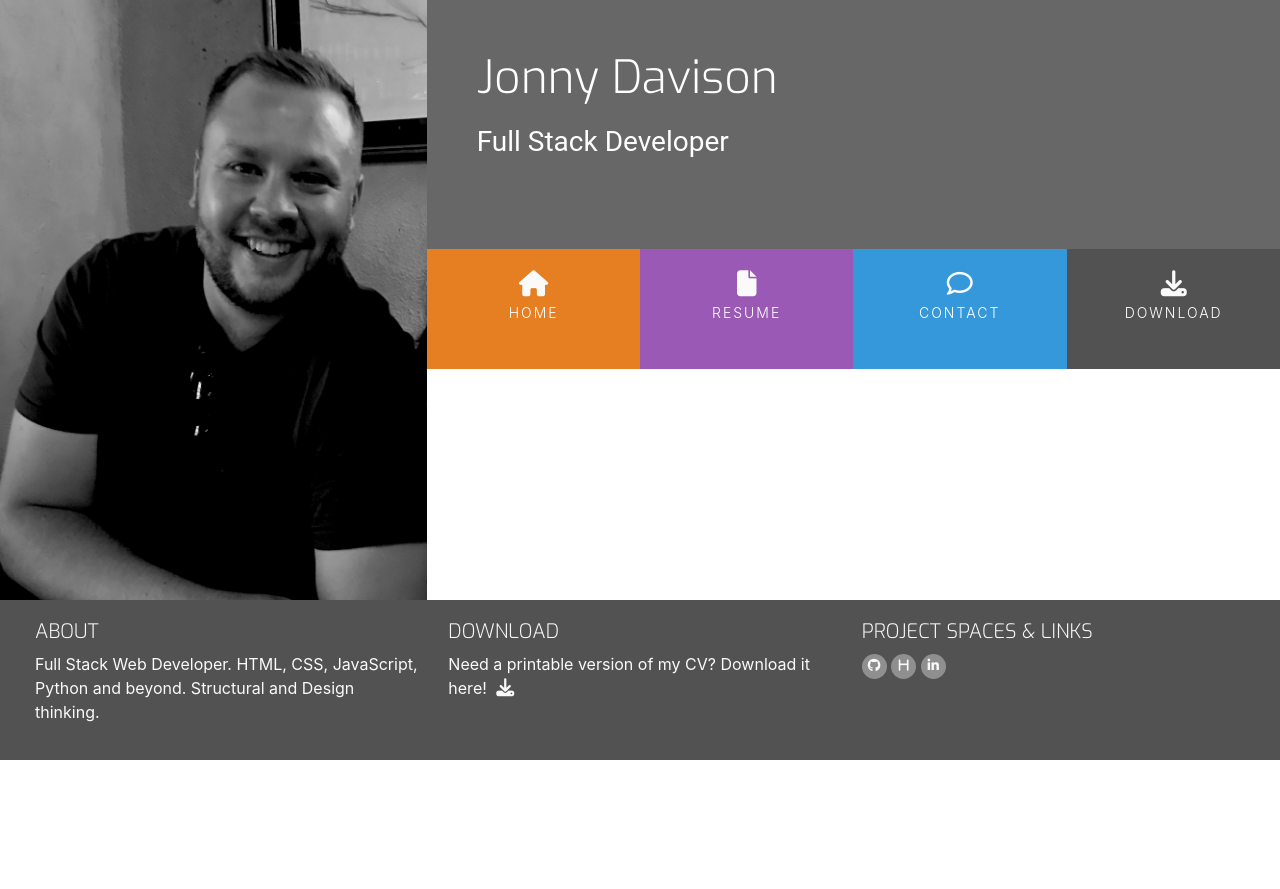
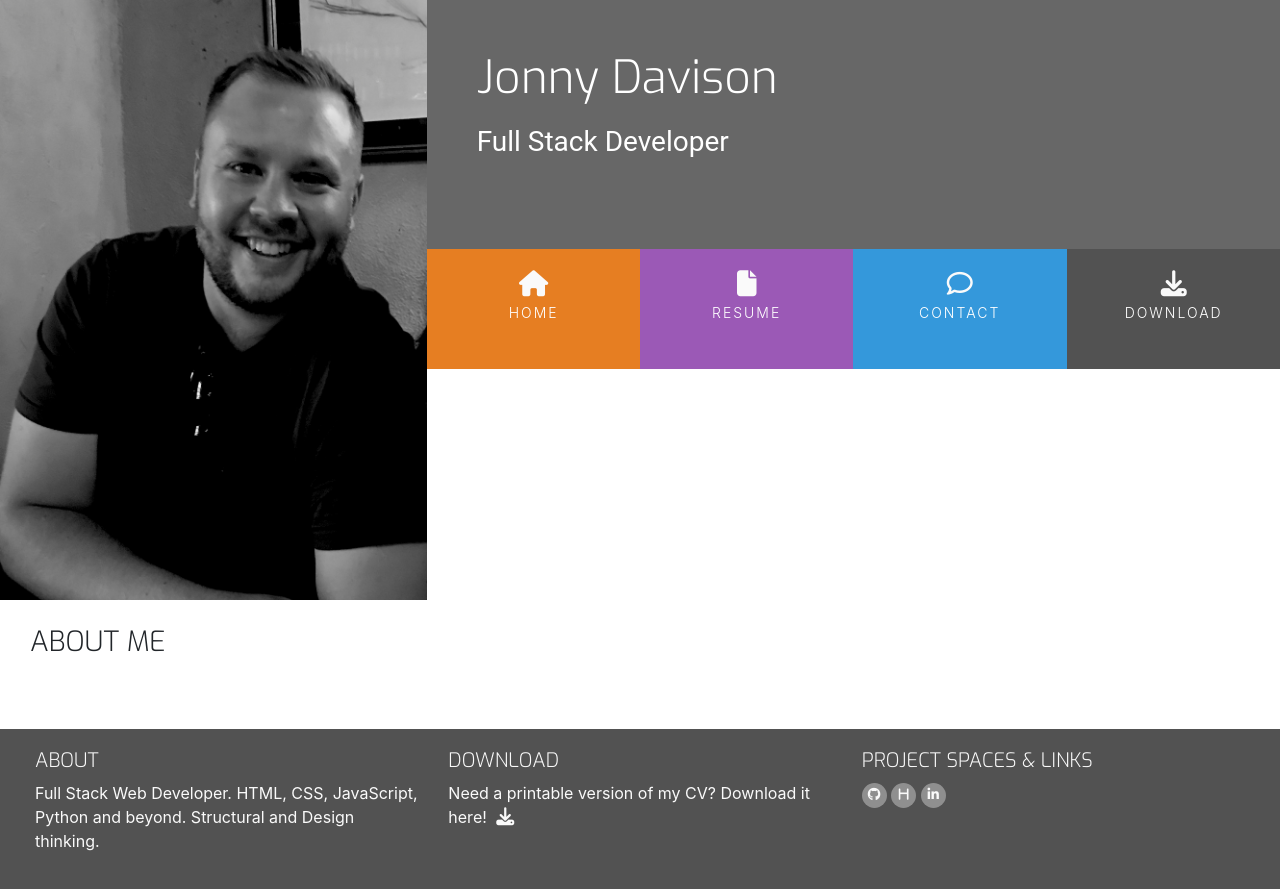
Before and after one commit to JonnyDavison/resume, a plain HTML site: page index.html in a window 1280 px wide. Before the commit the page ends 800 px from the top, so only its background shows below. Drawn offline with nearby package versions, Linux system fonts and the light colour scheme; a web font is replaced by a local one.

Commit message:
Add styleing to about me section

```diff
--- a/assets/css/style.css
+++ b/assets/css/style.css
@@ -5,6 +5,10 @@
 
 .bg-color-name-title {
     background-color: #676767;
+}
+
+.bg-color-three-reasons {
+    background-color: #ffffff;
 }
 
 .ui-menu-color-home {
@@ -44,6 +48,23 @@ h4 {
 
 .inline-block {
     display: inline-block;
+}
+
+.row-table {
+    display: table;
+}
+
+.section-column {
+    display: table-cell;
+    padding: 0 30px 30px;
+    float: none;
+}
+
+.section-heading {
+    font-family: "Exo", sans-serif;
+    font-weight: 300;
+    margin-top: 25px;
+    margin-bottom: 40px;
 }
 
 /* ---------- Heading */
--- a/index.html
+++ b/index.html
@@ -54,7 +54,11 @@
     <section class='container-fluid'>
         <div class="row row-table">
             <div class="col-md-8 bg-color-three-reasons section-column">
-
+                <div class="row">
+                    <div class="col">
+                        <h3 class="section-heading uppercase">About me</h3>
+                    </div>
+                </div>
             </div>
         </div>
 
```
